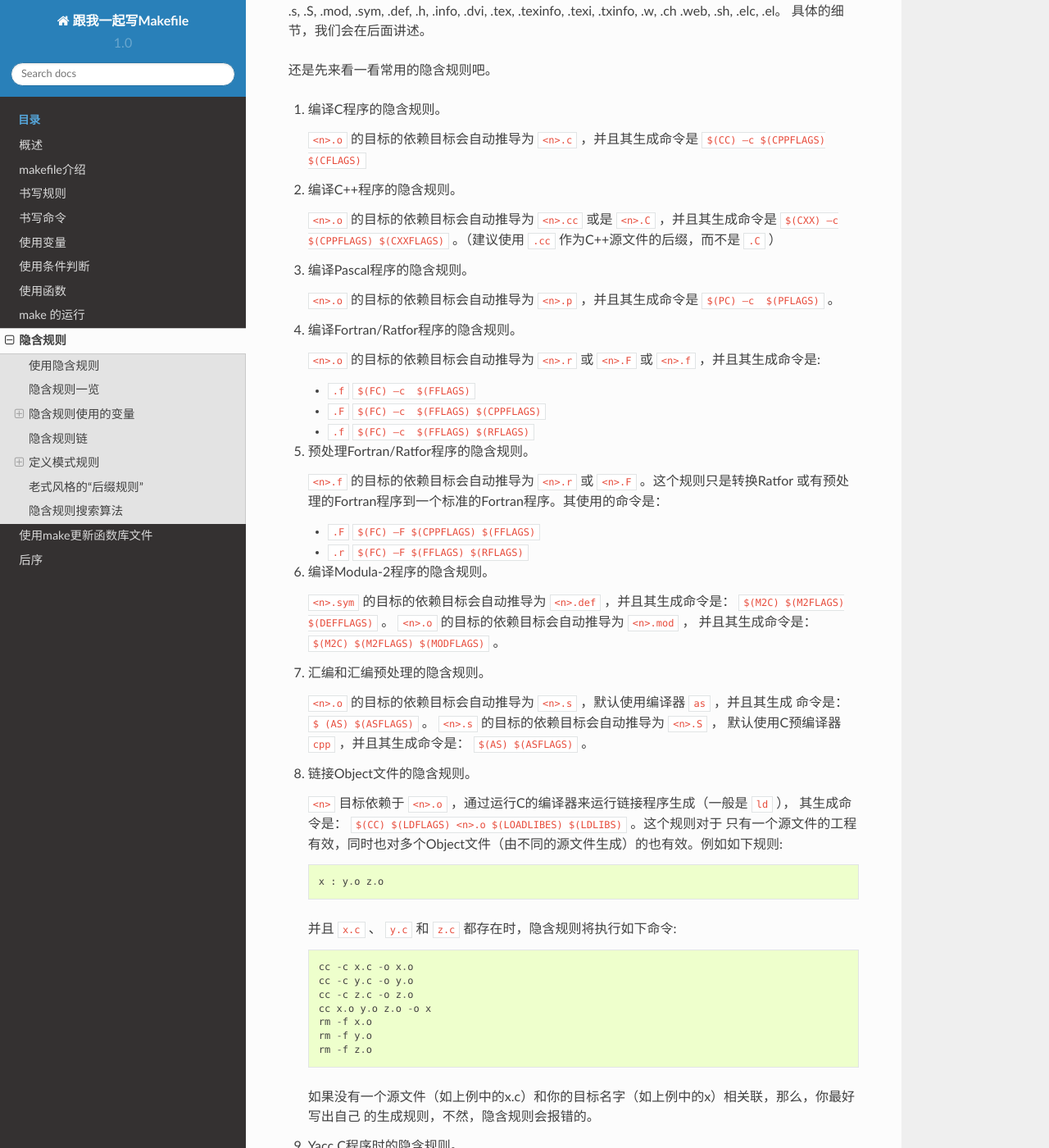
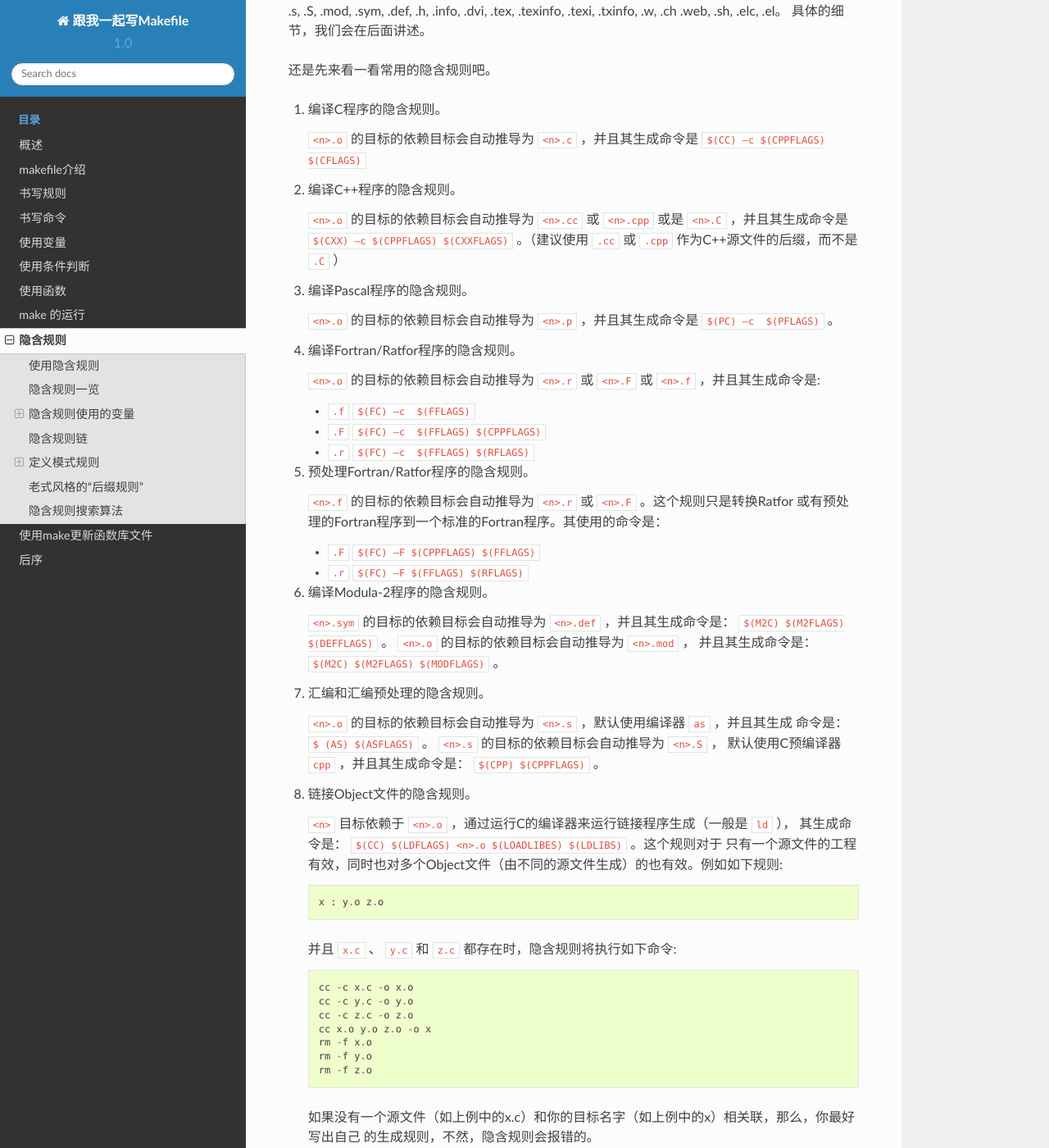
Before and after one commit to seisman/how-to-write-makefile, a Sphinx documentation site: the page built from source/implicit_rules.rst, in a window 1280 px wide and 1400 px high, scrolled down 1863 px. Shown: the whole window at 82% size. Built offline with Sphinx 7.4.7 and the Read the Docs theme 2.0.0, drawn with Linux system fonts in a browser that asks for light colours.

Commit message:
Fix typos in "Catalogue of Built-In Rules" and update it (#58)

```diff
--- a/source/implicit_rules.rst
+++ b/source/implicit_rules.rst
@@ -85,8 +85,8 @@ make会在自己的“隐含规则”库中寻找可以用的规则，如果找
 
 #. 编译C++程序的隐含规则。
 
-   ``<n>.o`` 的目标的依赖目标会自动推导为 ``<n>.cc`` 或是 ``<n>.C`` ，并且其生成命令是
-   ``$(CXX) –c $(CPPFLAGS) $(CXXFLAGS)`` 。（建议使用 ``.cc`` 作为C++源文件的后缀，而不是 ``.C`` ）
+   ``<n>.o`` 的目标的依赖目标会自动推导为 ``<n>.cc`` 或 ``<n>.cpp`` 或是 ``<n>.C`` ，并且其生成命令是
+   ``$(CXX) –c $(CPPFLAGS) $(CXXFLAGS)`` 。（建议使用 ``.cc`` 或 ``.cpp`` 作为C++源文件的后缀，而不是 ``.C`` ）
 
 #. 编译Pascal程序的隐含规则。
 
@@ -98,7 +98,7 @@ make会在自己的“隐含规则”库中寻找可以用的规则，如果找
 
    - ``.f``  ``$(FC) –c  $(FFLAGS)``
    - ``.F``  ``$(FC) –c  $(FFLAGS) $(CPPFLAGS)``
-   - ``.f``  ``$(FC) –c  $(FFLAGS) $(RFLAGS)``
+   - ``.r``  ``$(FC) –c  $(FFLAGS) $(RFLAGS)``
 
 #. 预处理Fortran/Ratfor程序的隐含规则。
 
@@ -118,7 +118,7 @@ make会在自己的“隐含规则”库中寻找可以用的规则，如果找
 
    ``<n>.o`` 的目标的依赖目标会自动推导为 ``<n>.s`` ，默认使用编译器 ``as`` ，并且其生成
    命令是： ``$ (AS) $(ASFLAGS)`` 。 ``<n>.s`` 的目标的依赖目标会自动推导为 ``<n>.S`` ，
-   默认使用C预编译器 ``cpp`` ，并且其生成命令是： ``$(AS) $(ASFLAGS)`` 。
+   默认使用C预编译器 ``cpp`` ，并且其生成命令是： ``$(CPP) $(CPPFLAGS)`` 。
 
 #. 链接Object文件的隐含规则。
 
```
